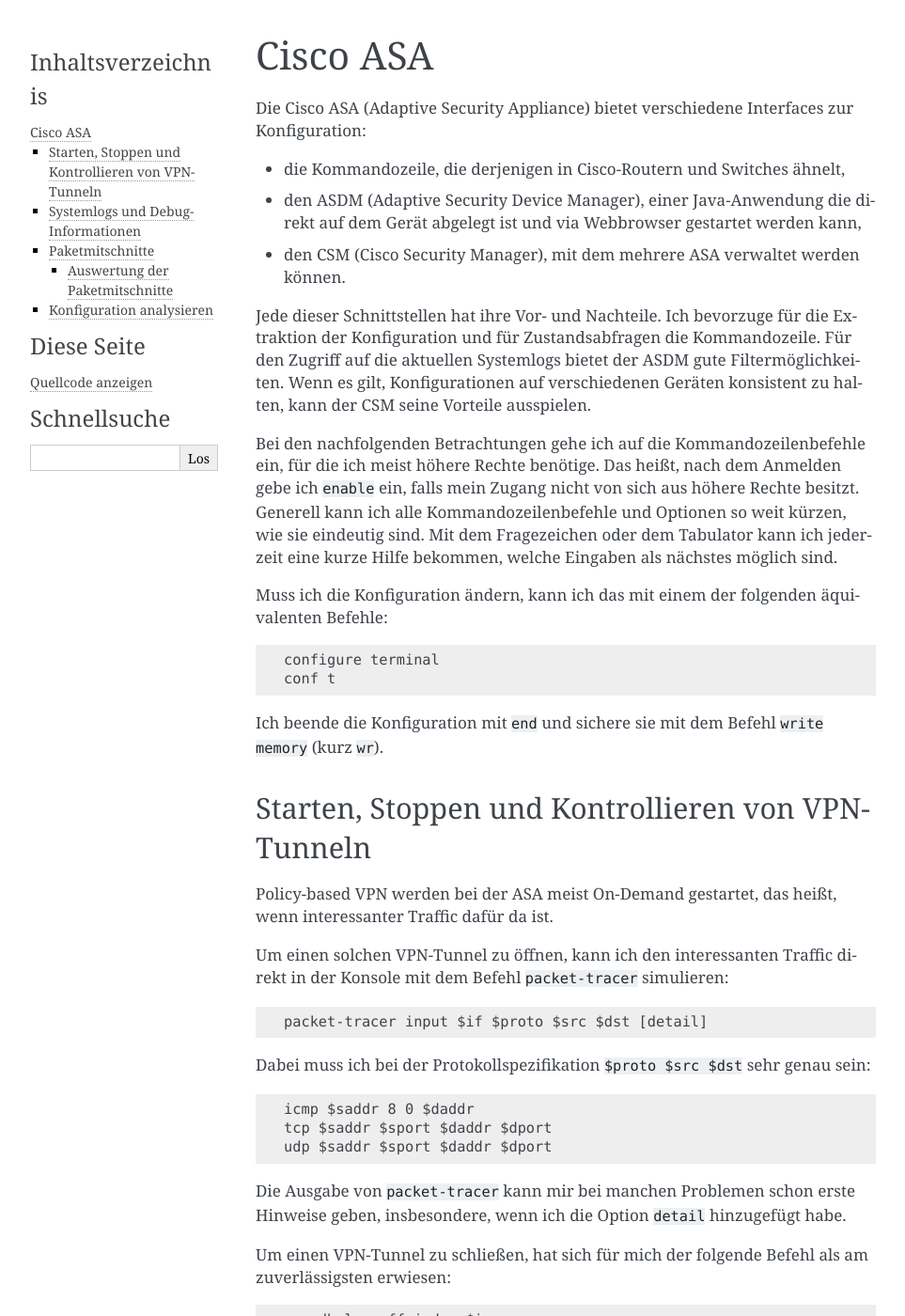
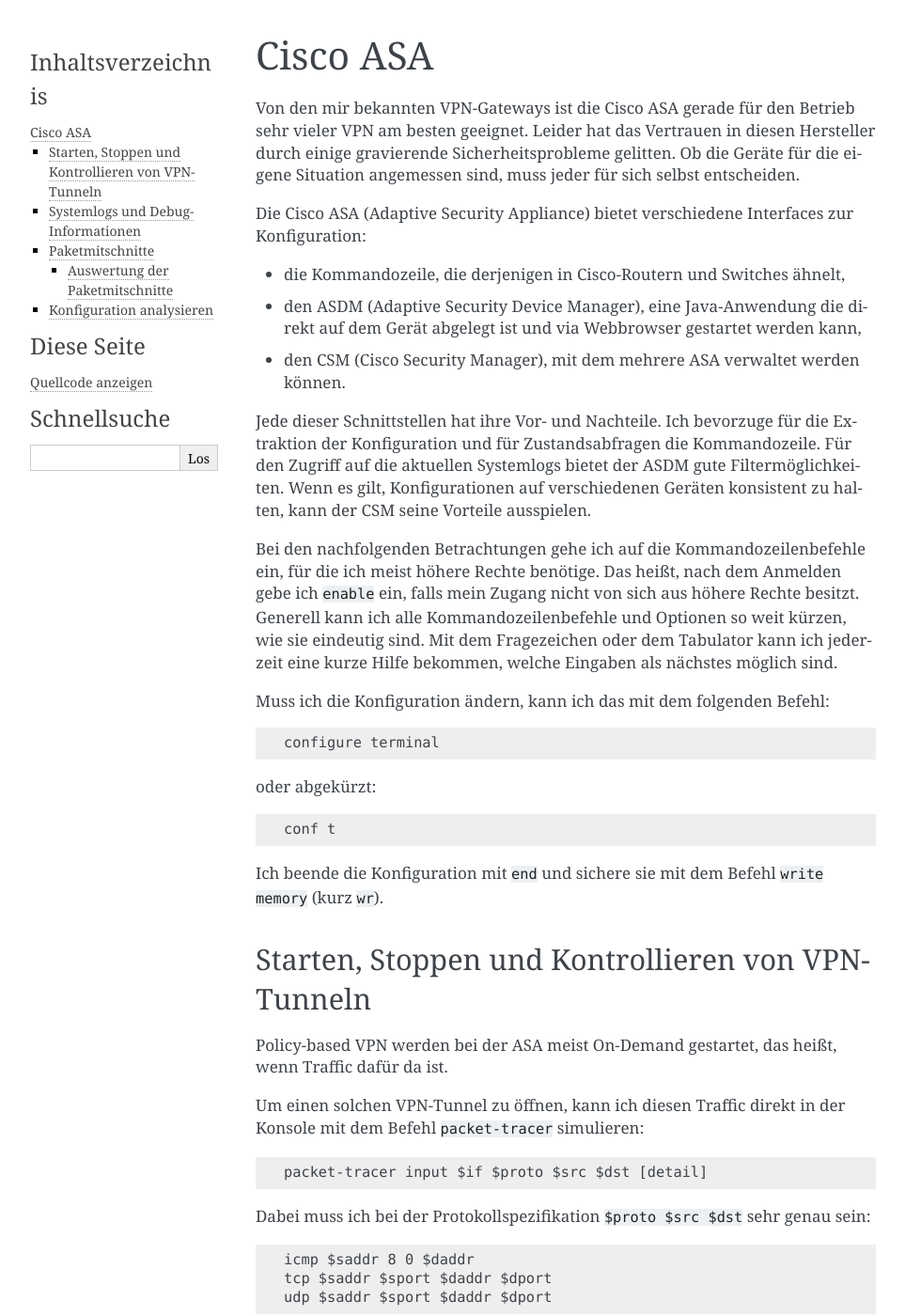
Before and after one commit to matwei-books/Fehlersuche-bei-IPsec-VPN-mit-IKEv2, a Sphinx documentation site: the page built from source/software/cisco-asa.rst, in a window 1280 px wide and 1400 px high. Shown: the whole window at 94% size, without its empty margins (148-1111 px from the left). Built offline with Sphinx 7.4.7, drawn with Linux system fonts in a browser that asks for light colours; some of the changed text lies outside the part shown.

Commit message:
Text überarbeitet

```diff
--- a/source/software/cisco-asa.rst
+++ b/source/software/cisco-asa.rst
@@ -1,10 +1,15 @@
-
-:orphan:
 
 Cisco ASA
 =========
 
 .. index:: !Cisco ASA, Adaptive Security Appliance
+
+Von den mir bekannten VPN-Gateways ist die Cisco ASA
+gerade für den Betrieb sehr vieler VPN am besten geeignet.
+Leider hat das Vertrauen in diesen Hersteller
+durch einige gravierende Sicherheitsprobleme gelitten.
+Ob die Geräte für die eigene Situation angemessen sind,
+muss jeder für sich selbst entscheiden.
 
 Die Cisco ASA (Adaptive Security Appliance) bietet verschiedene Interfaces
 zur Konfiguration:
@@ -14,7 +19,7 @@
 
 .. index:: ! ASDM
 
-* den ASDM (Adaptive Security Device Manager), einer Java-Anwendung die
+* den ASDM (Adaptive Security Device Manager), eine Java-Anwendung die
   direkt auf dem Gerät abgelegt ist und via Webbrowser gestartet werden
   kann,
 
@@ -43,10 +48,12 @@
 Tabulator kann ich jederzeit eine kurze Hilfe bekommen, welche Eingaben
 als nächstes möglich sind.
 
-Muss ich die Konfiguration ändern, kann ich das mit einem der folgenden
-äquivalenten Befehle::
+Muss ich die Konfiguration ändern, kann ich das mit dem folgenden Befehl::
 
   configure terminal
+
+oder abgekürzt::
+
   conf t
 
 Ich beende die Konfiguration mit ``end`` und sichere sie mit dem Befehl
@@ -55,11 +62,12 @@
 Starten, Stoppen und Kontrollieren von VPN-Tunneln
 --------------------------------------------------
 
-Policy-based VPN werden bei der ASA meist On-Demand gestartet, das
-heißt, wenn interessanter Traffic dafür da ist.
+Policy-based VPN werden bei der ASA meist On-Demand gestartet,
+das heißt, wenn Traffic dafür da ist.
 
-Um einen solchen VPN-Tunnel zu öffnen, kann ich den interessanten Traffic
-direkt in der Konsole mit dem Befehl ``packet-tracer`` simulieren::
+Um einen solchen VPN-Tunnel zu öffnen,
+kann ich diesen Traffic direkt in der Konsole
+mit dem Befehl ``packet-tracer`` simulieren::
 
   packet-tracer input $if $proto $src $dst [detail]
 
@@ -92,16 +100,16 @@
   sh vpn- d l f n $peeraddress
   show crypto ipsec sa peer $peeraddress
 
-Der erste Befehl ist für mich etwas übersichtlicher, der zweite Befehl
-enthält dafür Informationen, die ich bei tiefergehender Analyse
-benötige.
+Der erste Befehl ist etwas übersichtlicher,
+der zweite Befehl enthält dafür Informationen,
+die ich bei tiefergehender Analyse benötige.
 
 Systemlogs und Debug-Informationen
 ----------------------------------
 
 Im Internet sind Informationen zur Konfiguration von Cisco-Geräten sehr
 leicht zu finden.
-Die ultimative Referenz findet man auf den Webseiten von Cisco selbst.
+Die ultimative Referenz befindet sich auf den Webseiten von Cisco selbst.
 
 Möchte ich die Systemlogs in der Konsole oder SSH-Sitzung sehen,
 gebe ich den folgenden Befehl ein::
```
Also changed, not shown: other parts of source/software/cisco-asa.rst (+16 -14 lines).
